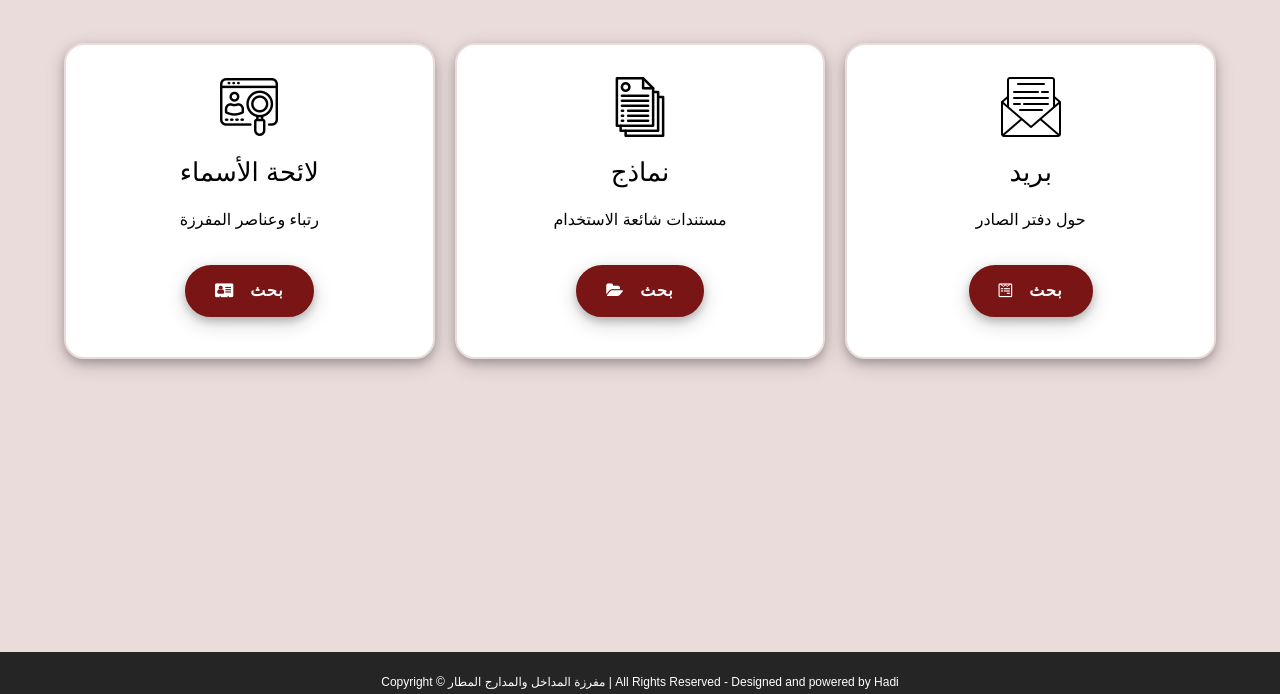
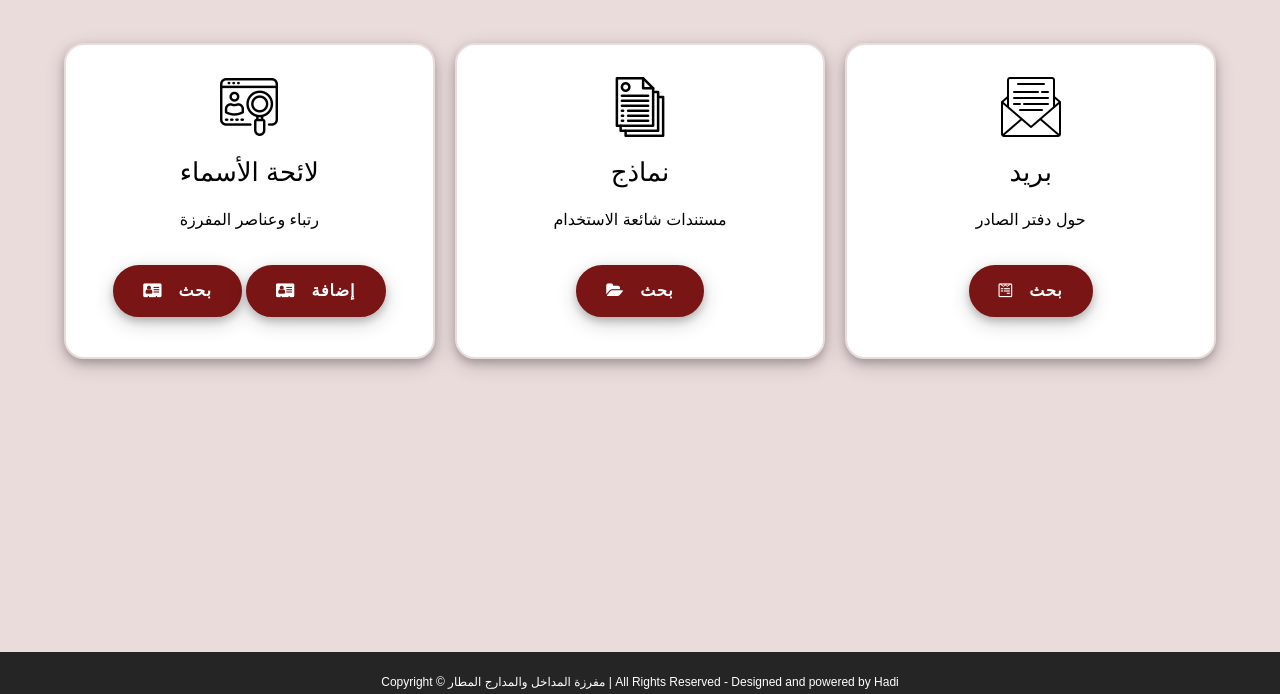
Before and after one commit to Jacksthehusky/Maderij.github.io, a plain HTML site: page index.html in a window 1280 px wide. Shown: the part 148-842 px from the top of the page. Drawn offline with nearby package versions, Linux system fonts and the light colour scheme; a web font is replaced by a local one.

Commit message:
test add

```diff
--- a/index.html
+++ b/index.html
@@ -77,6 +77,7 @@
       <h3>لائحة الأسماء</h3>
       <p>رتباء وعناصر المفرزة</p>
       <a href="js/sl.html" class="btns"><i class="fa fa-address-card w3-margin-right" aria-hidden="true"></i>بحث</a>
+      <a href="createnewprofile.html" class="btns"><i class="fa fa-address-card w3-margin-right" aria-hidden="true"></i>إضافة</a>
     </div>
 
     <div class="services-box">
```
